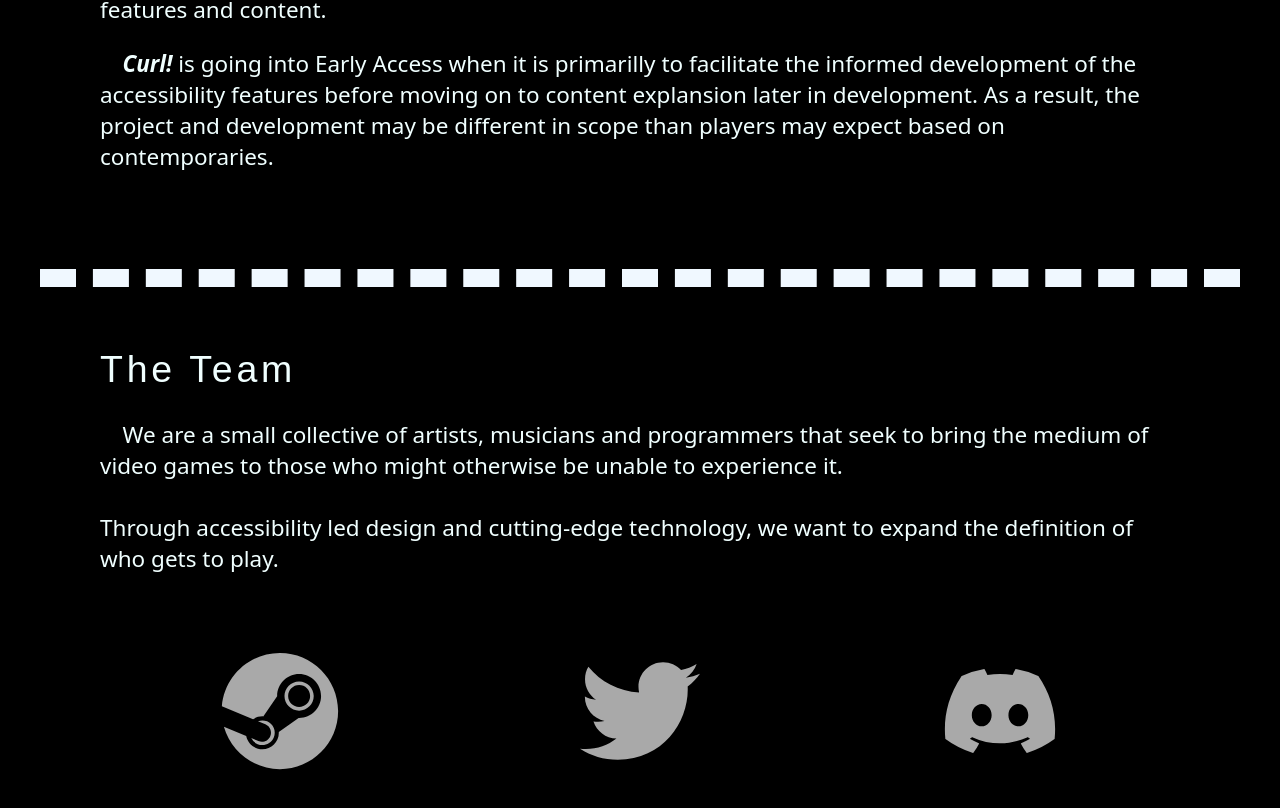
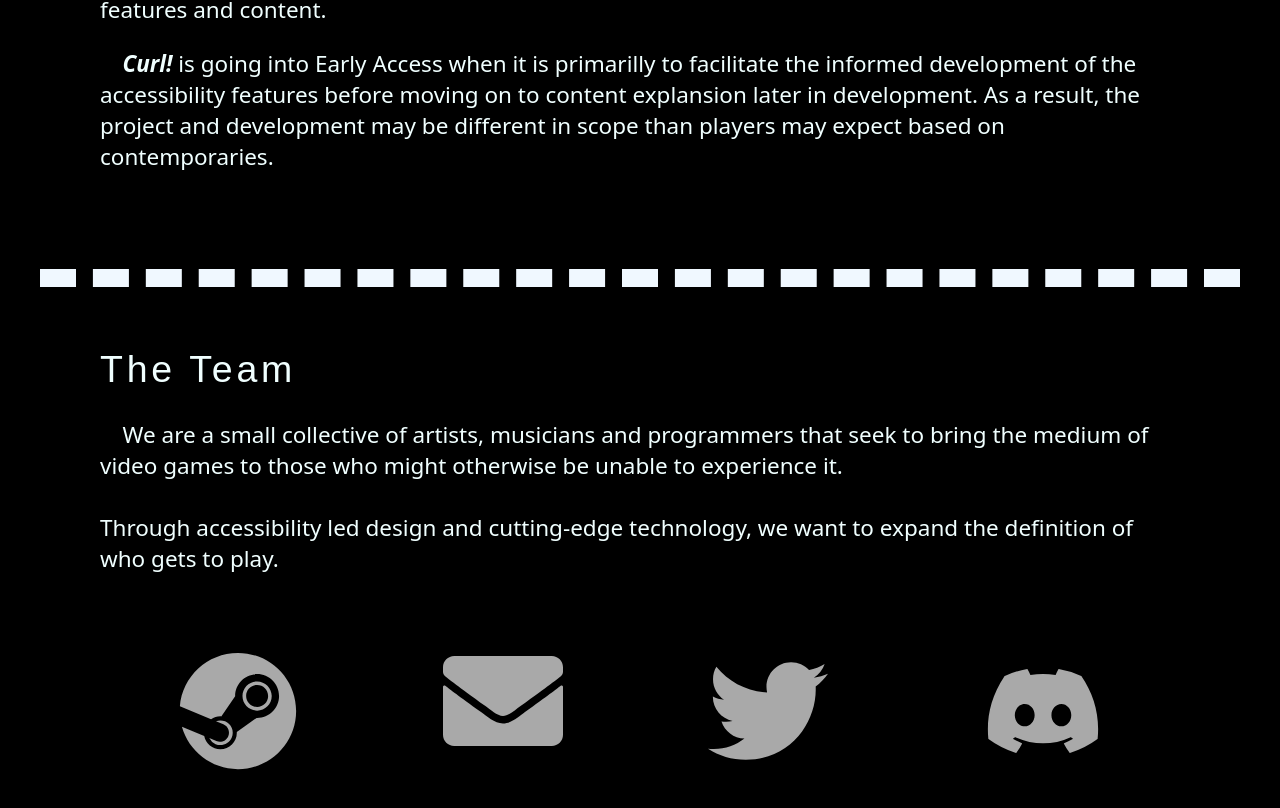
Before and after one commit to tm-nielsen/bonspiel-games-site, a React (Create React App) app: page / in a window 1280 px wide. Shown: the part 4647-5455 px from the top of the page. Built offline with nearby package versions, Linux system fonts and the light colour scheme.

Commit message:
added mail link to footer

```diff
--- a/src/components/Footer.js
+++ b/src/components/Footer.js
@@ -1,17 +1,20 @@
 import React from 'react'
-import { FaSteam, FaTwitter, FaDiscord } from 'react-icons/fa'
+import { FaSteam, FaTwitter, FaDiscord, FaEnvelope } from 'react-icons/fa'
 import '../styling/footer.css'
 
 const Footer = () => {
   return <div className="footer">
     <a href="https://store.steampowered.com/app/2100970/Curl/" target="_blank" rel='noreferrer' className="footer-icon-box">
-        <FaSteam className='footer-icon'/>
+      <FaSteam className='footer-icon'/>
+    </a>
+    <a href="mailto: braincurling@gmail.com" target="_blank" rel='noreferrer' classname="footer-icon-box">
+      <FaEnvelope className="footer-icon"/>
     </a>
     <a href="https://twitter.com/bonspiel_games" target="_blank" rel='noreferrer' className="footer-icon-box">
-        <FaTwitter className='footer-icon'/>
+      <FaTwitter className='footer-icon'/>
     </a>
     <a href="https://discord.gg/FBn84MpCfS" target="_blank" rel='noreferrer' className="footer-icon-box">
-        <FaDiscord className='footer-icon'/>
+      <FaDiscord className='footer-icon'/>
     </a>
   </div>
 }
```
